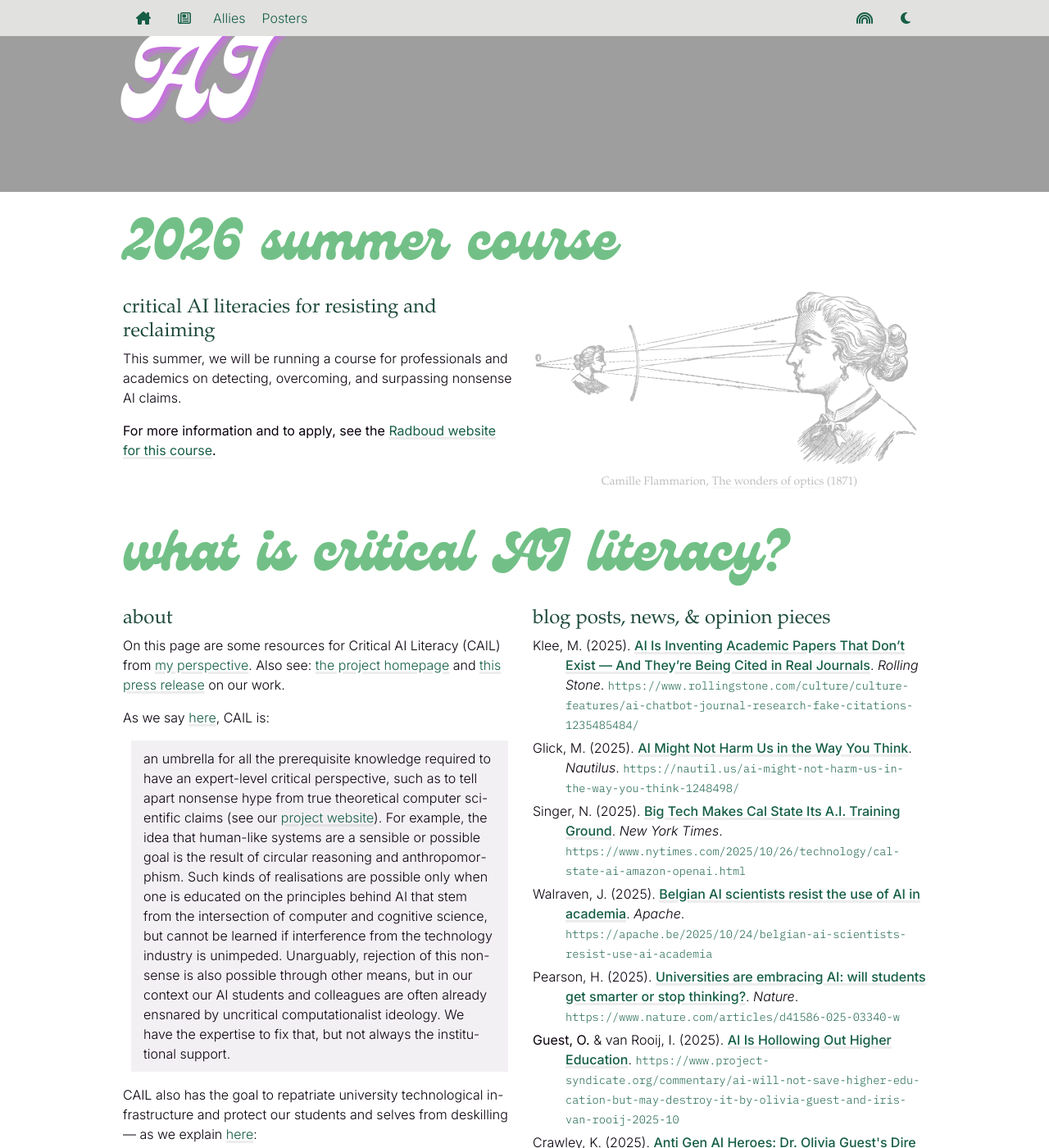
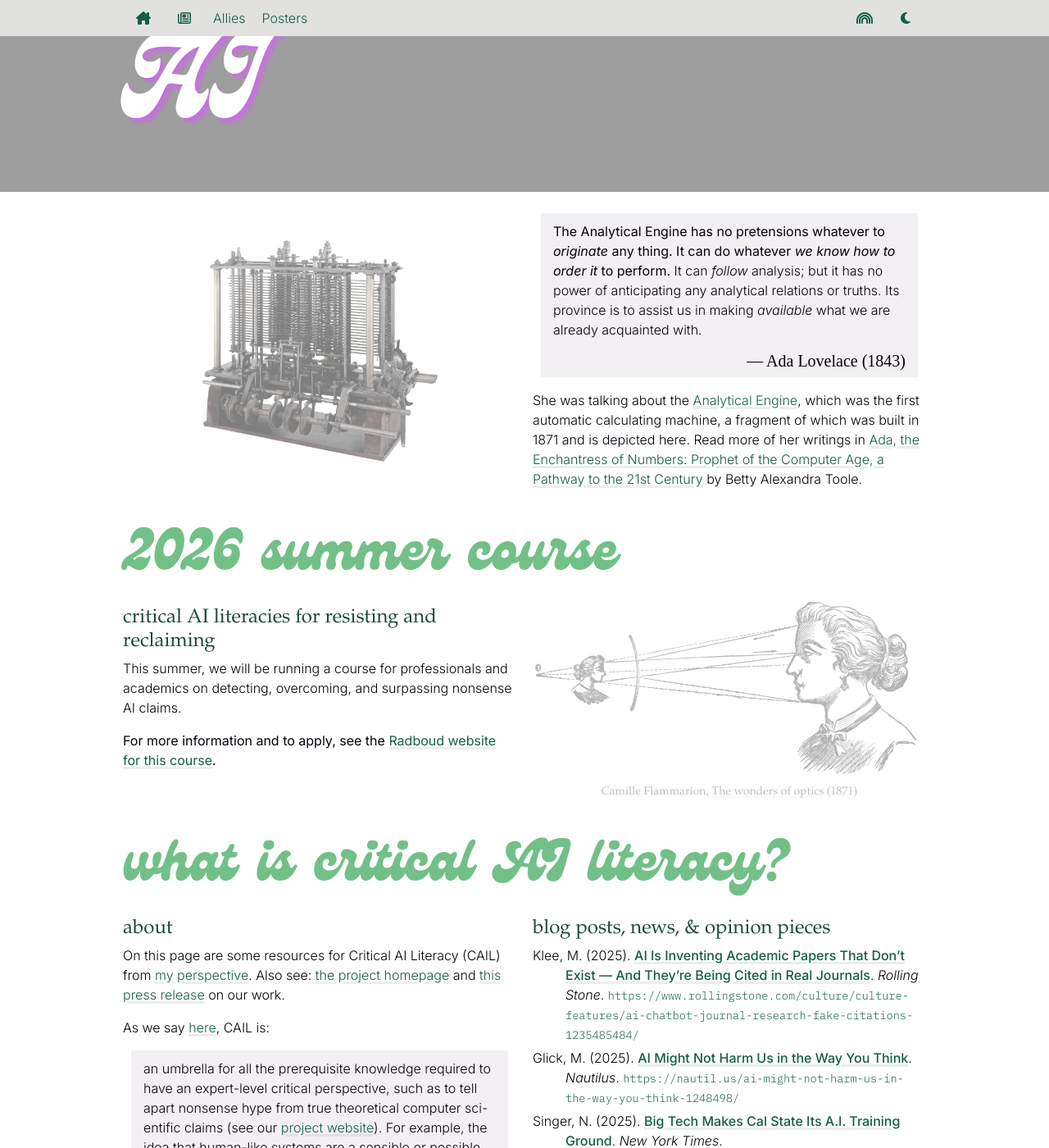
Before and after one commit to oliviaguest/oliviaguest.github.io, a Jekyll site: the page built from _posts/2025-09-15-ai.html, in a window 1280 px wide and 1400 px high, scrolled down 216 px. Shown: the whole window at 82% size. Built offline with Jekyll 4.4.1, drawn with Linux system fonts in a browser that asks for light colours; nearby versions of some CDN libraries; some web fonts are replaced; library files that are not in the unit come from our copies; comment, search, counter and statistics services are not loaded; a style sheet for code colours, icons or effects is not loaded; some of the changed text lies outside the part shown.

Commit message:
ada quote

```diff
--- a/_posts/2025-09-15-ai.html
+++ b/_posts/2025-09-15-ai.html
@@ -22,6 +22,30 @@ featured: /cheating/
     <h1><a href="{{site.url}}/ai">Critical <br> AI</a></h1>
     </div>
 </div>
+
+
+<div class="row">
+    <div class="col-12 col-6-md col-6-lg vertical-center">
+        <img src="{{ site.baseurl }}/images/Babbages_Analytical_Engine.png" alt="see the description of this figure directly below" class="figure is-center invert" id="analytical-engine">
+
+    </div>
+
+    <div class="col-12 col-6-md col-6-lg vertical-center">
+        <blockquote id="ada-quote">
+    <p><b>The Analytical Engine has no pretensions whatever to <i>originate</i> any thing. It can do whatever<i> we know how to order it</i> to
+perform.</b> It can <i>follow</i> analysis; but it has no power of anticipating any analytical relations or truths. Its province is to assist us
+in making <i>available</i> what we are already acquainted with.</p>
+
+<p id="ada">— Ada Lovelace (1843)</p>
+
+</blockquote>
+
+<p>She was talking about the <a href="https://commons.wikimedia.org/wiki/File:Babbages_Analytical_Engine,_1834-1871._(9660574685).jpg">Analytical Engine</a>, which was the first automatic calculating machine, a fragment of which was built in 1871 and is depicted here. Read more of her writings in <a href="https://archive.org/details/adaenchantressof00tool">Ada, the Enchantress of Numbers: Prophet of the Computer Age, a Pathway to the 21st Century</a> by Betty Alexandra Toole.</p>
+
+    </div>
+
+</div>
+
 
 <div class="row">
     <div class="col-12">
@@ -387,6 +411,7 @@ featured: /cheating/
         <li><a href="https://stopgenai.com/">Stop Gen AI</a>, by Kim Crawley.</li>
         <li><a href="https://www.skwinnicki.com/single-post/i-would-be-so-ashamed-to-use-generative-ai-here-s-why">I would be so ashamed to use generative AI, here’s why</a>, by Sarah Winnicki.</li>
         <li><a href="https://catherinedenial.org/blog/uncategorized/against-generative-ai/">Against Generative AI</a>, by Cate Denial.</li>
+        <li><a href="https://climatejusticeuniversitiesunion.org/resource-resisting-ai/">Resource: Resisting AI and Big Tech</a> by The Climate Justice Universities Union.</li>
         </ul>
     </div>
 </div>
--- a/css/ai.css
+++ b/css/ai.css
@@ -331,3 +331,22 @@ filter: hue-rotate(160deg) grayscale(0.5);
  .dark .preview {
 filter: hue-rotate(210deg) grayscale(0.5);
 }
+
+#ada {
+        font-size: 2rem;
+        line-height: 2rem;
+        font-family: borel;
+        text-align: right;
+}
+
+#analytical-engine {
+
+        width: 60%;
+        opacity: 50%;
+        filter: grayscale(0.7);
+}
+
+.dark #analytical-engine {
+
+        filter: invert() grayscale(0.7);
+}
--- a/css/cryptogyny.css
+++ b/css/cryptogyny.css
@@ -295,9 +295,3 @@ filter:  sepia(1) hue-rotate(300deg);
      0px 0px 1rem light-dark(var(--light-bg), var(--dark-bg)),
      0px 0px 0.5rem light-dark(var(--light-foot), var(--dark-foot));
 }
-
-
-blockquote > p:last-child {
-
-  margin-block-end: 0;
-}
--- a/css/custom.css
+++ b/css/custom.css
@@ -727,3 +727,10 @@ p.caption {
 #reading-list li {
 padding-bottom: 0.75rem;
 }
+
+
+
+blockquote > p:last-child {
+
+  margin-block-end: 0;
+}
```
Also changed, not shown: images/Babbages_Analytical_Engine,_1834-1871._(9660574685).jpg (added), images/Babbages_Analytical_Engine.png (added).
